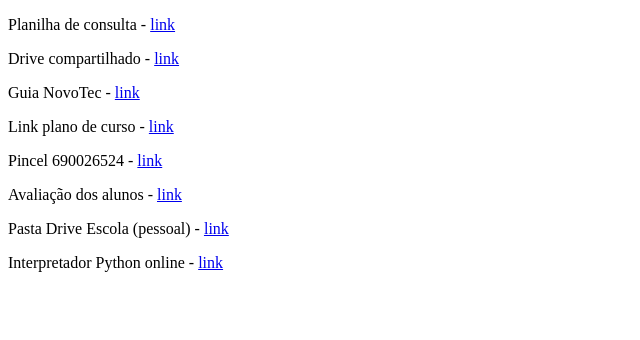
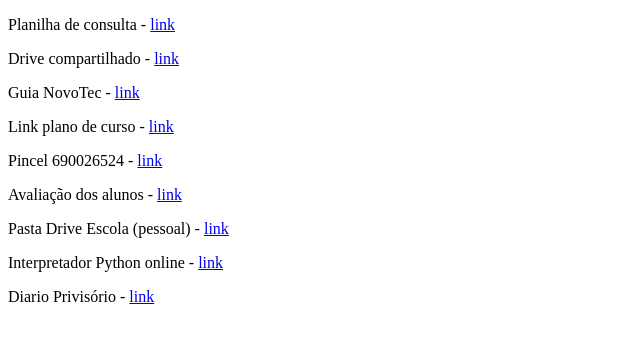
Before and after one commit to escolamac/escolamac.github.io, a plain HTML site: page index.html in a window 1280 px wide. Shown: the whole page, without its empty margins (0-640 px from the left). Drawn offline with Linux system fonts and the light colour scheme.

Commit message:
Update index.html

```diff
--- a/index.html
+++ b/index.html
@@ -15,6 +15,7 @@
         <p>Avaliação dos alunos - <a target="_blank" href="https://docs.google.com/spreadsheets/d/1aP24f0Zzy4ynsimHQkLv2WEmwQdhjeEbjkHqJPHtR5M/edit?usp=sharing">link</a></p>
         <p>Pasta Drive Escola (pessoal) - <a target="_blank" href="https://drive.google.com/drive/folders/1SqJyGmw6J7Hzokc6VDP1zFz3dRjJORB9?usp=sharing">link</a></p>
         <p>Interpretador Python online - <a target="_blank" href="https://www.programiz.com/python-programming/online-compiler/">link</a></p>
+        <p>Diario Privisório - <a target="_blank" href="https://prozedu-my.sharepoint.com/:x:/g/personal/pedagogico_sp_prozeducacao_com_br/EbTffjGvHyVClB5raAH5ycUBEG-b79wp507hkvH9wa448Q?rtime=0_Ppvlb220g">link</a></p>
 
     </div>
 
```
